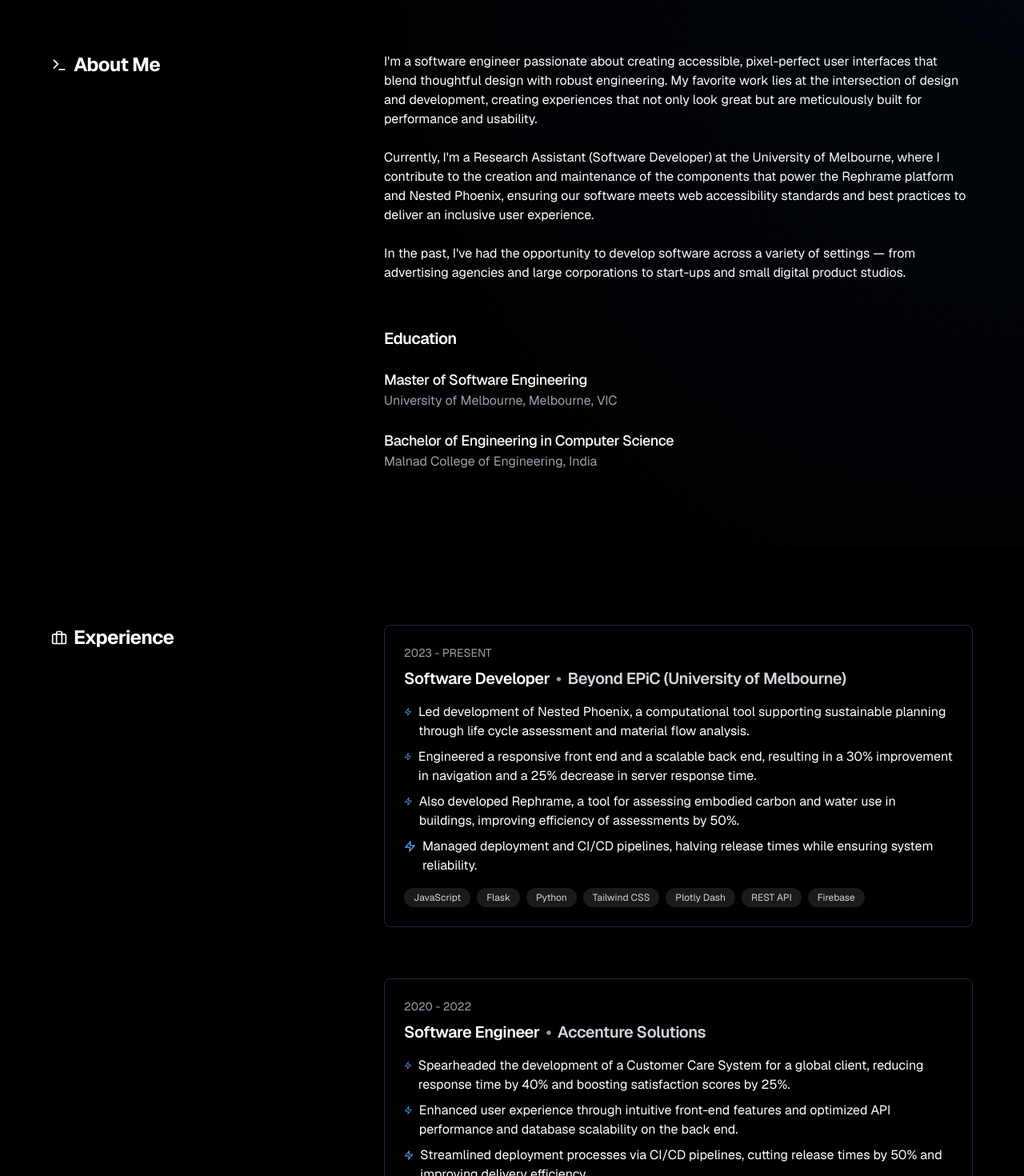
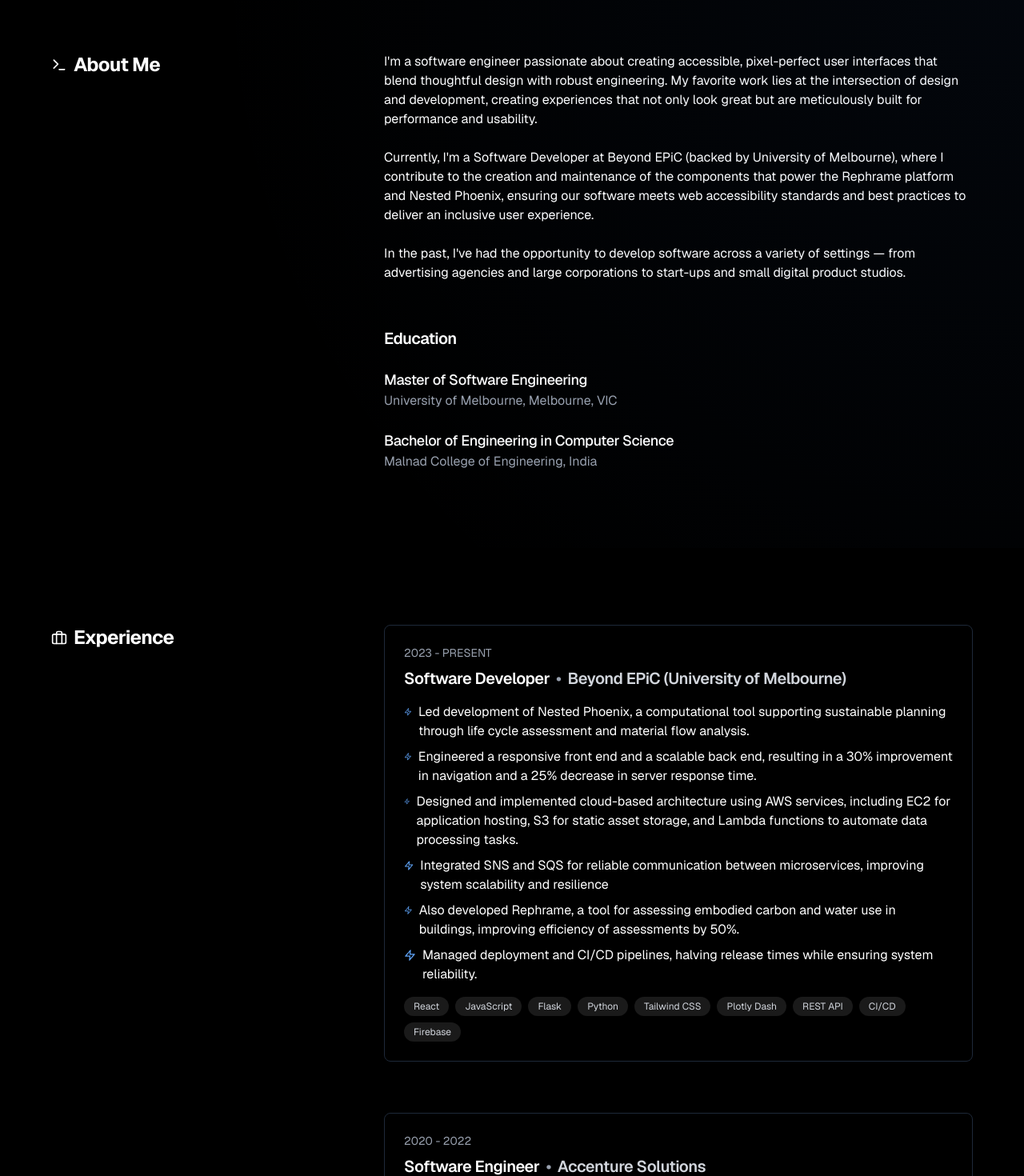
Before and after one commit to pgd1998/new-portfolio, a Next.js app: page / in a window 1280 px wide. Shown: the part 831-2301 px from the top of the page at 80% size. Built offline with nearby package versions, Linux system fonts and the light colour scheme.

Commit message:
fix: corrected the role and added aws stuff to NP

```diff
--- a/src/app/page.tsx
+++ b/src/app/page.tsx
@@ -136,7 +136,7 @@ export default function Home() {
                   that not only look great but are meticulously built for performance and usability.
                 </p>
                 <p>
-                  Currently, I&apos;m a Research Assistant (Software Developer) at the University of Melbourne,
+                  Currently, I&apos;m a Software Developer at Beyond EPiC (backed by University of Melbourne),
                   where I contribute to the creation and maintenance of the components that power
                   the Rephrame platform and Nested Phoenix, ensuring our software meets web accessibility standards and best
                   practices to deliver an inclusive user experience.
--- a/src/components/ExperienceSection.tsx
+++ b/src/components/ExperienceSection.tsx
@@ -58,10 +58,12 @@ const ExperienceSection = () => {
         description={[
           "Led development of Nested Phoenix, a computational tool supporting sustainable planning through life cycle assessment and material flow analysis.",
           "Engineered a responsive front end and a scalable back end, resulting in a 30% improvement in navigation and a 25% decrease in server response time.",
+          "Designed and implemented cloud-based architecture using AWS services, including EC2 for application hosting, S3 for static asset storage, and Lambda functions to automate data processing tasks.",
+          "Integrated SNS and SQS for reliable communication between microservices, improving system scalability and resilience",
           "Also developed Rephrame, a tool for assessing embodied carbon and water use in buildings, improving efficiency of assessments by 50%.",
           "Managed deployment and CI/CD pipelines, halving release times while ensuring system reliability."
         ]}
-        skills={["JavaScript", "Flask", "Python", "Tailwind CSS", "Plotly Dash", "REST API", "Firebase"]}
+        skills={["React","JavaScript", "Flask", "Python", "Tailwind CSS", "Plotly Dash", "REST API", "CI/CD", "Firebase"]}
       />
 
       <ExperienceItem
```
